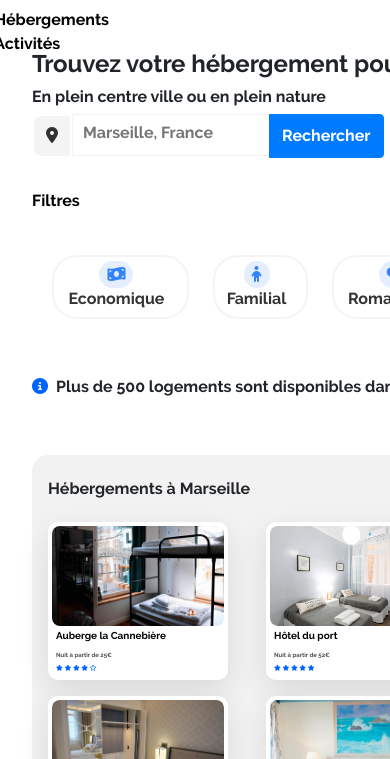
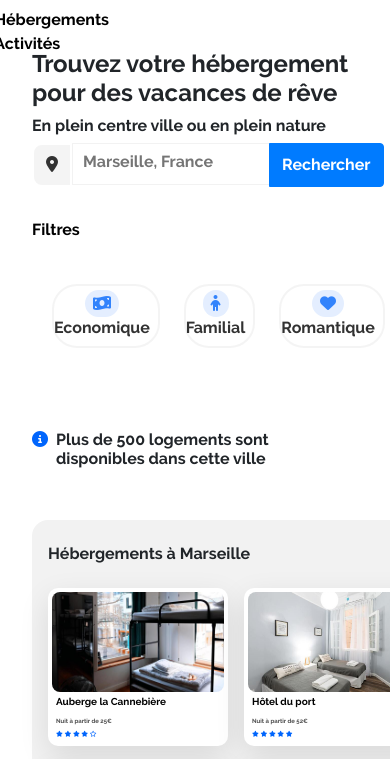
Before and after one commit to enigu/Reservia2, a plain HTML site: page index.html in a window 390 px wide. Shown: the part 59-818 px from the top of the page. Drawn offline with nearby package versions, Linux system fonts and the light colour scheme.

Commit message:
version ipad
media query

```diff
--- a/style.css
+++ b/style.css
@@ -7,7 +7,7 @@
 
 @media all and (max-width: 768px){
     #bloc_page {
-        width: 750px;
+        width: 100%;
         padding: 0px 8px 4px 16px;
     }
 
```
